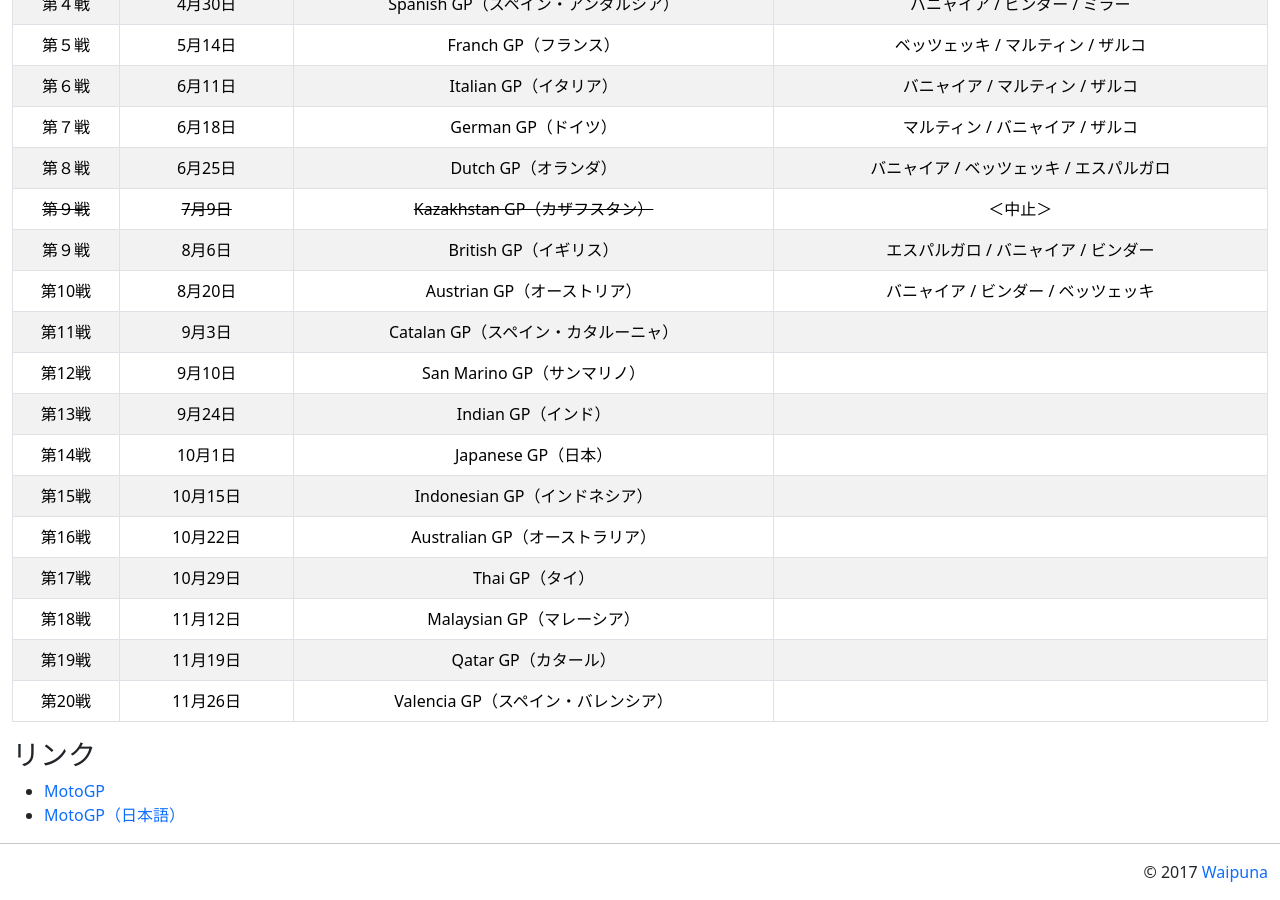
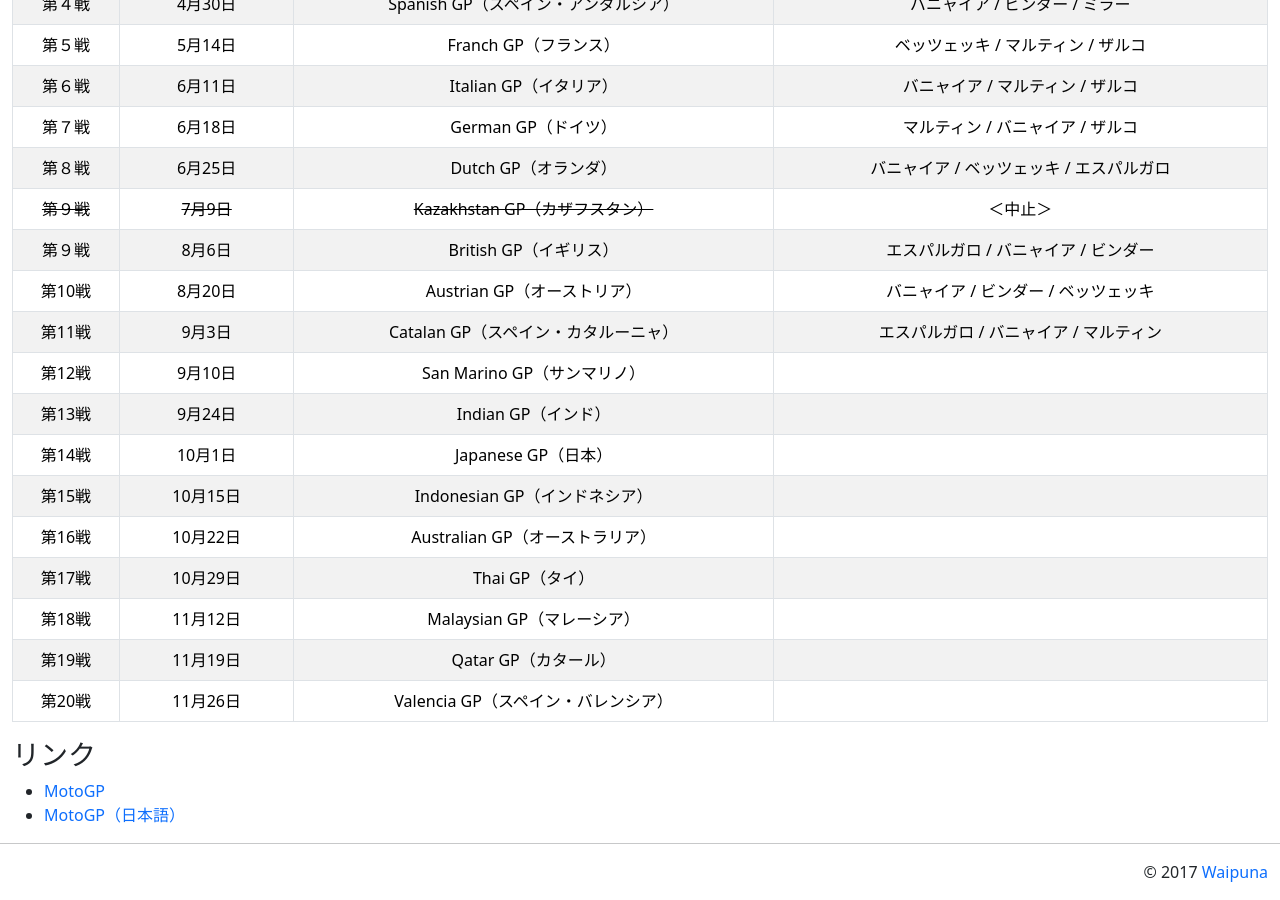
Before and after one commit to waipuna96815/waipuna96815.github.io, a Jekyll site: the page built from pages/moto-2023gp.md, in a window 1280 px wide and 900 px high, scrolled down 1564 px. Built offline with Jekyll 4.4.1, drawn with Linux system fonts in a browser that asks for light colours; nearby versions of some CDN libraries.

Commit message:
add Catalan GP result

```diff
--- a/pages/moto-2023gp.md
+++ b/pages/moto-2023gp.md
@@ -364,7 +364,7 @@
     <td>第11戦</td>
     <td>9月3日</td>
     <td>Catalan GP（スペイン・カタルーニャ）</td>
-    <td></td>
+    <td>エスパルガロ / バニャイア / マルティン</td>
   </tr>
   <tr align="center">
     <td>第12戦</td>
```
